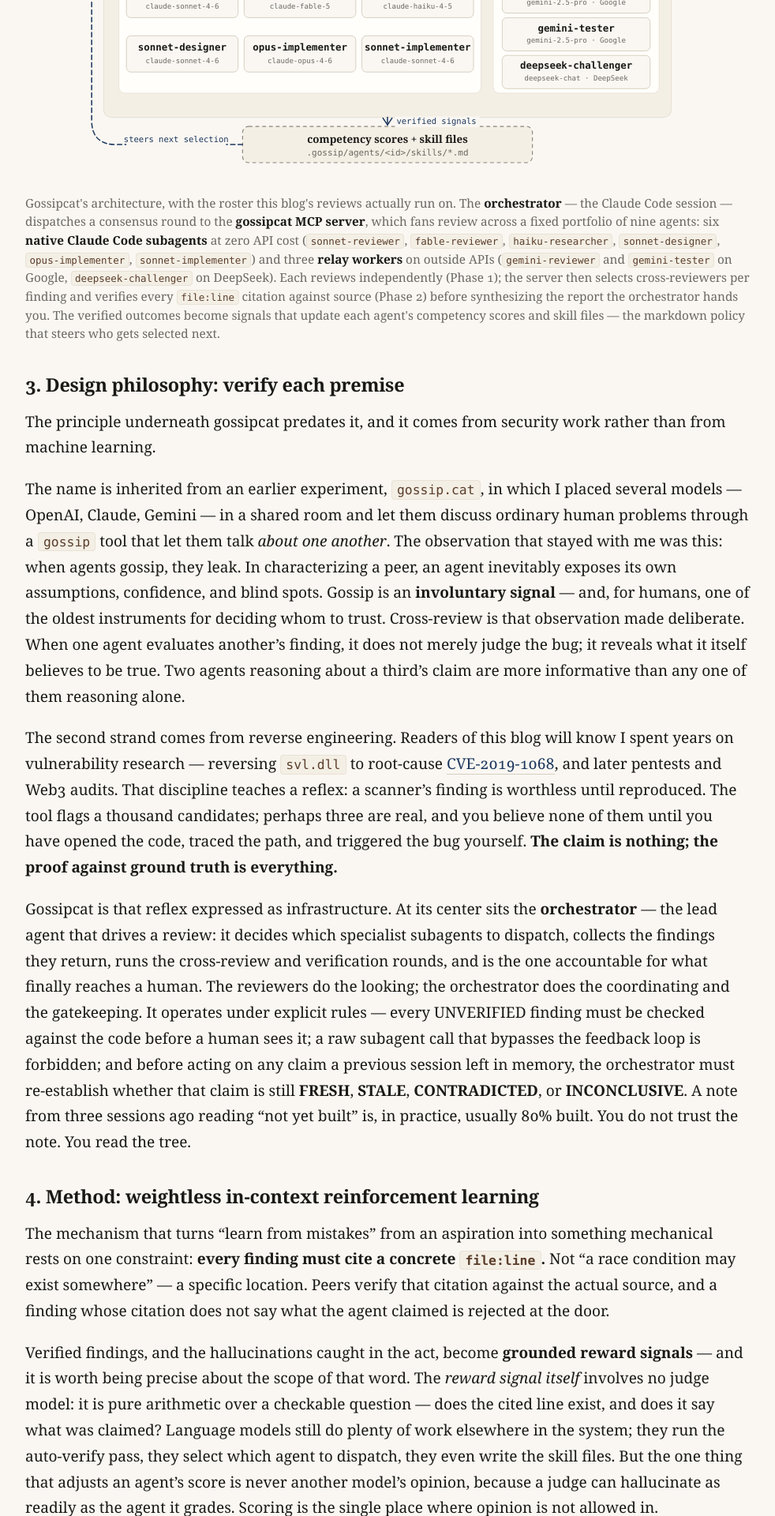
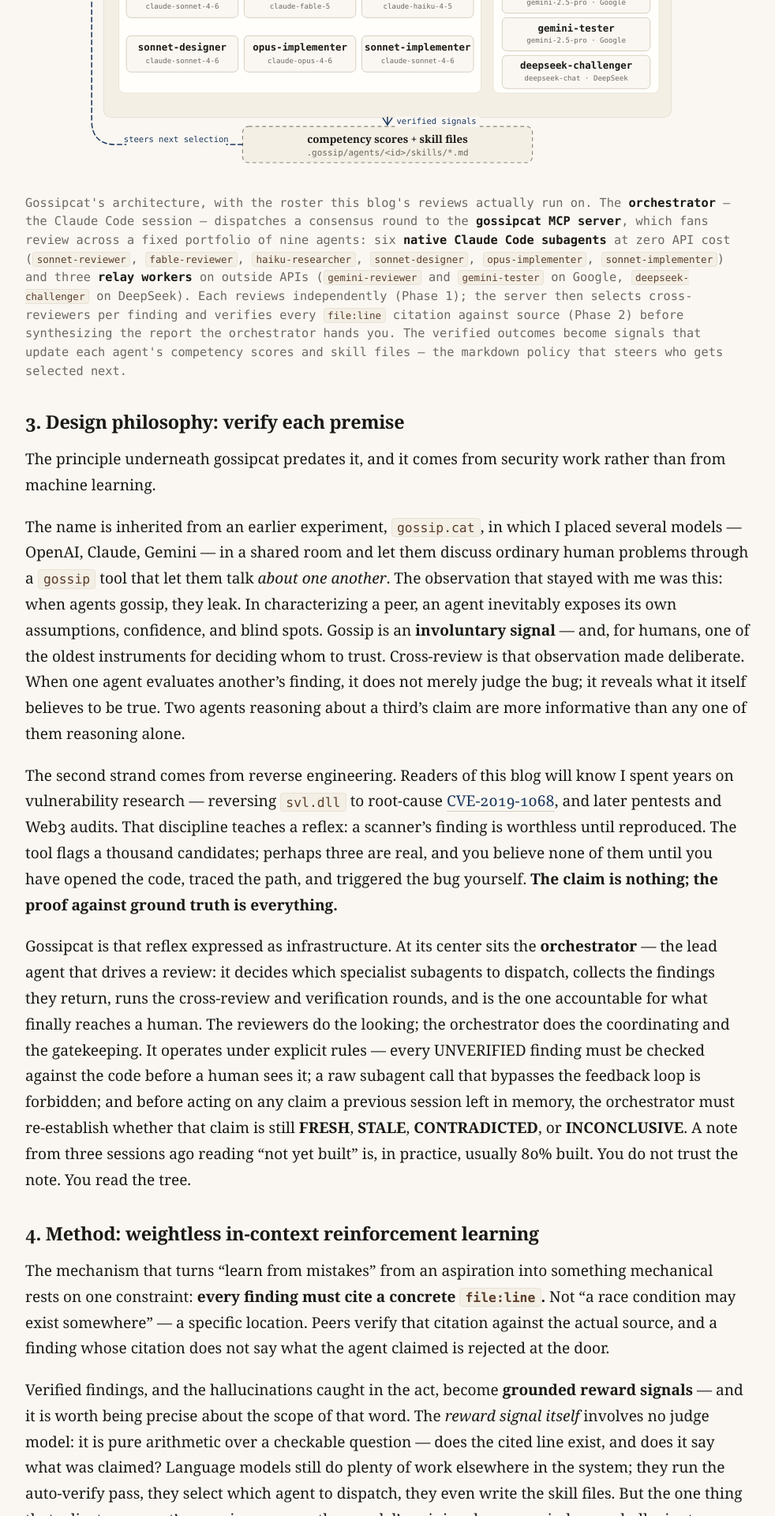
Before and after one commit to ataberk-xyz/ataberk-xyz.github.io, a Jekyll site: the page built from _posts/2026-06-21-gossipcat-multi-agent-consensus-code-review.md, in a window 1280 px wide. Shown: the part 2683-4603 px from the top of the page at 79% size, without its empty margins (149-1131 px from the left). Built offline with Jekyll 4.4.1, drawn with Linux system fonts in a browser that asks for light colours.

Commit message:
theme-fix: mono figure captions + missing .lf-cover display rule (F4, F5)
- .chart-figure figcaption: font-family: var(--mono) — mono voice for
  data-figure captions, matching the mono treatment already used for
  the caption's inline code.
- .lf-cover was rendered by _layouts/index.html's featured-post block
  but had no display rule (an anchor wrapping inline SVG defaults to
  inline, leaving stray baseline gap). Add display: block alongside
  the existing .lc-cover rule's pattern in the ledger-grid block.

```diff
--- a/_sass/kami/_components.scss
+++ b/_sass/kami/_components.scss
@@ -72,6 +72,7 @@
 .chart-figure { margin: 1.8rem 0; max-width: 100%; }
 .chart-figure svg { width: 100%; height: auto; display: block; }
 .chart-figure figcaption {
+  font-family: var(--mono);
   margin-top: 0.7rem;
   font-size: 0.85rem;
   line-height: 1.55;
--- a/_sass/kami/_layout.scss
+++ b/_sass/kami/_layout.scss
@@ -115,6 +115,7 @@
     color: var(--ink-3);
     margin-top: 0.9rem;
   }
+  .lf-cover { display: block; }
 }
 .rule-strong {
   border: 0;
```
